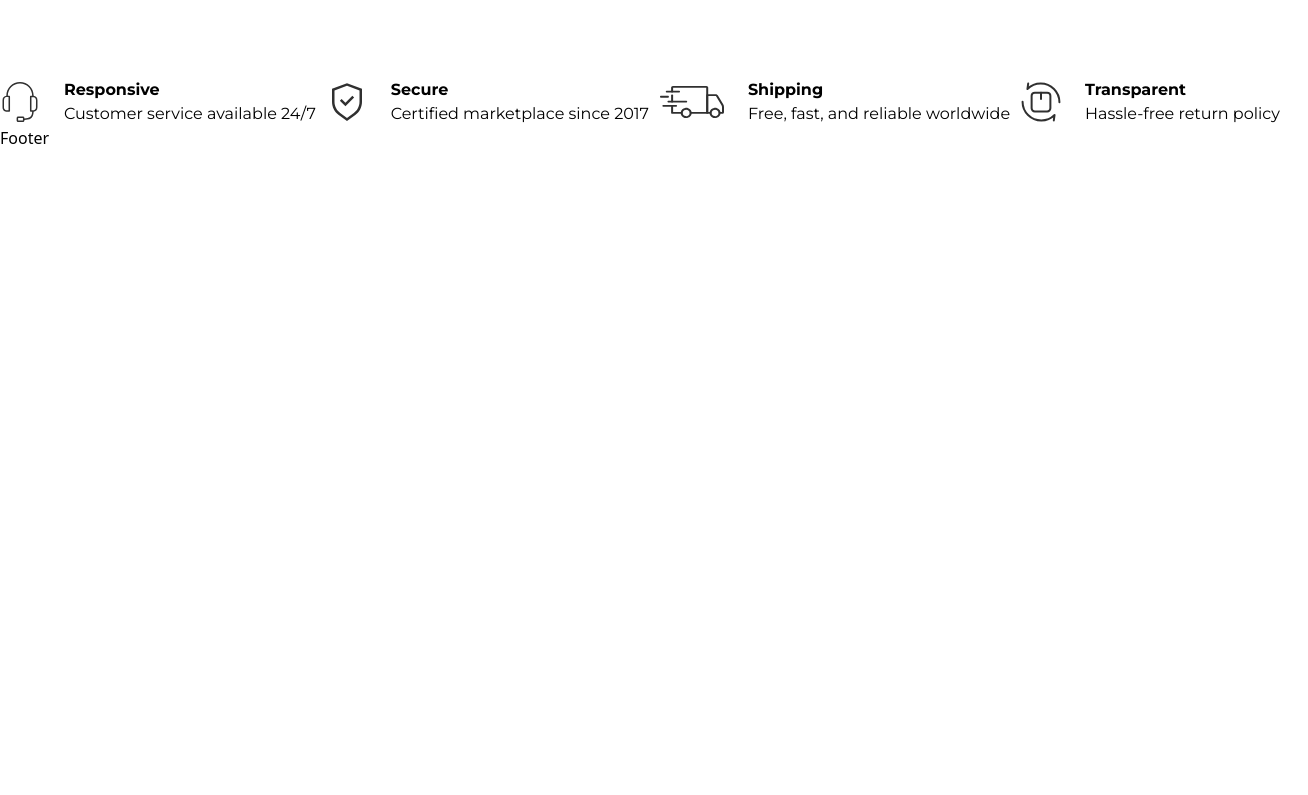
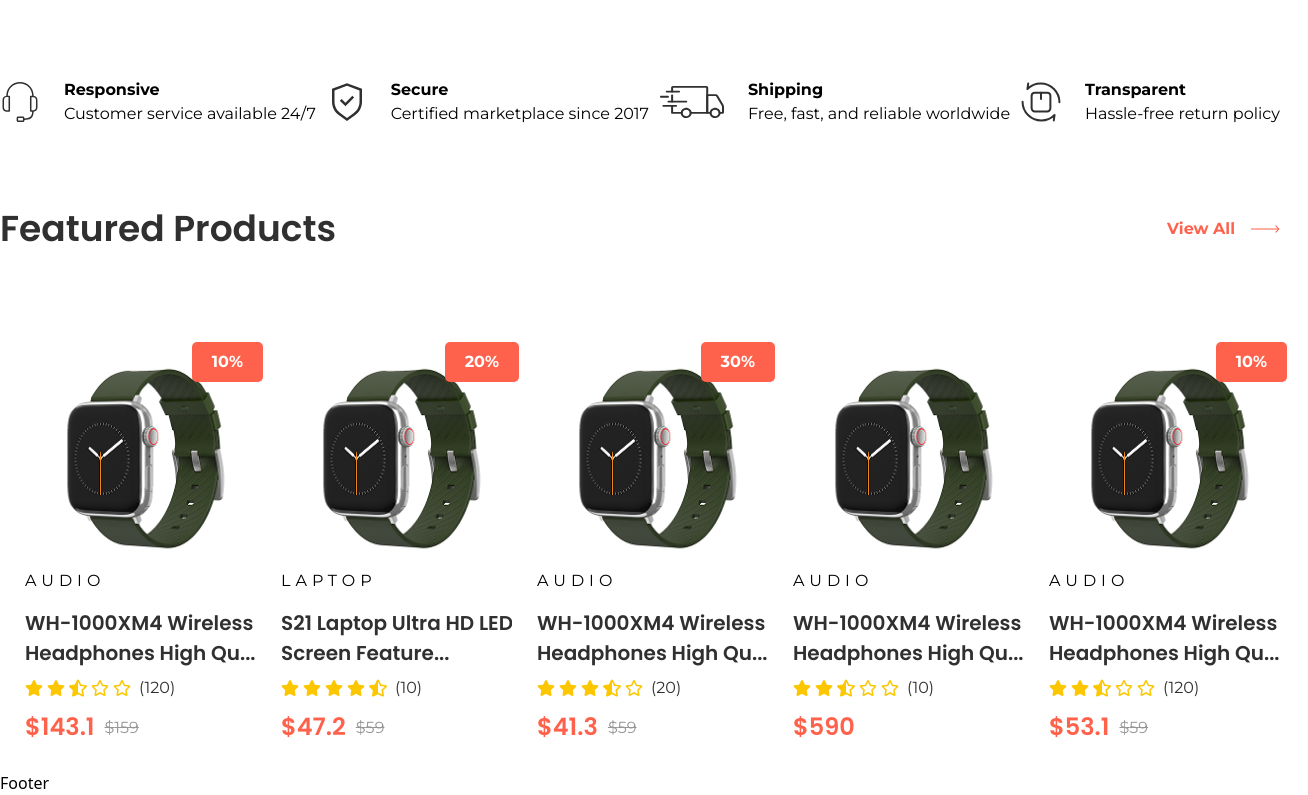
Before and after one commit to Jakaria-Ahmod/e-shop, a React (Vite) app: page / in a window 1280 px wide. Shown: the part 795-1590 px from the top of the page, 1308 px wide, since content can reach past the window. Before the commit the page ends 945 px from the top, so only its background shows below. Built offline with nearby package versions, Linux system fonts and the light colour scheme.

Commit message:
card aded

```diff
--- /dev/null
+++ b/src/globalComponents/ProductsCard/index.jsx
@@ -0,0 +1,78 @@
+import React from 'react';
+import RatingStars from '../../utility/Rating';
+import { getDinscoutPirce } from '../../utility/getDiscountAndPrice';
+import { Tooltip } from 'antd';
+// import prodactImg from '../../assets/img/productImg.png';
+
+const ProductCard = ({
+  prodacutImg,
+  prodactName,
+  prodactPName,
+  ratings,
+  ratingsCount,
+  pPrice,
+  pDiscount,
+}) => {
+  return (
+    <div className="mt-[80px] group transition ease-linear">
+      <div className="p-[24px] border cursor-pointer border-white transition hover:border-[#b9b2b2] rounded-md w-[284px]">
+        <div className="overflow-hidden">
+          <img src={prodacutImg} alt="" />
+        </div>
+        <div className="relative">
+          {pDiscount && (
+            <div className=" bg-primary rounded-[5px] flex items-center justify-center absolute -top-[226px] -right-1">
+              <span className="text-white font-montserrat text-base font-bold leading-[24px] py-[8px] px-[20px]">
+                {pDiscount}%
+              </span>
+            </div>
+          )}
+        </div>
+
+        <span className="font-montserrat text-base font-normal leading-[20px] tracking-[5px] uppercase group-hover:text-primary">
+          {prodactName}
+        </span>
+
+        {prodactPName.length > 20 ? (
+          <Tooltip title={prodactPName}>
+            <div>
+              <h3 className="text-colorFour font-poppins text-xl font-semibold leading-[30px] mt-[16px] mb-[8px] group-hover:text-primary cursor-pointer">
+                {prodactPName.slice(0, 38)}...
+              </h3>
+            </div>
+          </Tooltip>
+        ) : (
+          <div>
+            <h3 className="text-colorFour font-poppins text-xl font-semibold leading-[30px] mt-[16px] mb-[8px] group-hover:text-primary">
+              {prodactPName}
+            </h3>
+          </div>
+        )}
+
+        {/* Ratings added here */}
+        <div className="flex items-center gap-2 mb-2">
+          <RatingStars rating={ratings} />
+          <span className="text-base font-montserrat font-normal leading-[24px] text-colorFour">
+            ({ratingsCount})
+          </span>
+        </div>
+        <div>
+          <div className="flex gap-x-[10px] items-center">
+            <h3 className="text-primary font-poppins text-[24px] font-semibold leading-[38px]">
+              ${getDinscoutPirce(pPrice, pDiscount)}
+            </h3>
+            <div>
+              {pDiscount && (
+                <span className="text-colorFour font-montserrat font-normal leading-[24px] text-base line-through opacity-[0.5]">
+                  ${pPrice}
+                </span>
+              )}
+            </div>
+          </div>
+        </div>
+      </div>
+    </div>
+  );
+};
+
+export default ProductCard;
--- /dev/null
+++ b/src/pages/home/components/Featured/featuredApi.js
@@ -0,0 +1,54 @@
+import proccuctImg from '../../../../assets/img/productImg.png';
+export const featuredProductApi = [
+  {
+    id: 1,
+    img: proccuctImg,
+    name: 'AUDIO',
+    pName: 'WH-1000XM4 Wireless Headphones High Qu...',
+    ratings: 2.5,
+    ratingsCount: 120,
+    pPrice: 159.0,
+    pDiscount: 10,
+  },
+  {
+    id: 2,
+    img: proccuctImg,
+    name: 'LAPTOP',
+    pName:
+      'S21 Laptop Ultra HD LED Screen Feature 2023 ... S21 Laptop Ultra HD LED Screen Feature 2023 ...S21 Laptop Ultra HD LED Screen Feature 2023 ...S21 Laptop Ultra HD LED Screen Feature 2023 ...S21 Laptop Ultra HD LED Screen Feature 2023 ...S21 Laptop Ultra HD LED Screen Feature 2023 ...S21 Laptop Ultra HD LED Screen Feature 2023 ...S21 Laptop Ultra HD LED Screen Feature 2023 ...S21 Laptop Ultra HD LED Screen Feature 2023 ...S21 Laptop Ultra HD LED Screen Feature 2023 ...S21 Laptop Ultra HD LED Screen Feature 2023 ...',
+    ratings: 4.5,
+    ratingsCount: 10,
+    pPrice: 59.0,
+    pDiscount: 20,
+  },
+  {
+    id: 3,
+    img: proccuctImg,
+    name: 'AUDIO',
+    pName: 'WH-1000XM4 Wireless Headphones High Qu...',
+    ratings: 3.5,
+    ratingsCount: 20,
+    pPrice: 59.0,
+    pDiscount: 30,
+  },
+  {
+    id: 4,
+    img: proccuctImg,
+    name: 'AUDIO',
+    pName: 'WH-1000XM4 Wireless Headphones High Qu...',
+    ratings: 2.5,
+    ratingsCount: 10,
+    pPrice: 590.0,
+    // pDiscount: 10,
+  },
+  {
+    id: 1,
+    img: proccuctImg,
+    name: 'AUDIO',
+    pName: 'WH-1000XM4 Wireless Headphones High Qu...',
+    ratings: 2.5,
+    ratingsCount: 120,
+    pPrice: 59.0,
+    pDiscount: 10,
+  },
+];
--- /dev/null
+++ b/src/pages/home/components/Featured/index.jsx
@@ -0,0 +1,54 @@
+import { IoIosArrowRoundForward } from 'react-icons/io';
+import { Link } from 'react-router';
+import ProductCard from '../../../../globalComponents/ProductsCard';
+import { featuredProductApi } from './featuredApi';
+const Featured = () => {
+  return (
+    <div className="mt-[80px]">
+      <div className="flex items-center justify-between">
+        <div>
+          <h3 className="text-colorFour font-poppins text-[36px] font-semibold leading-[46px]">
+            Featured Products
+          </h3>
+        </div>
+        <div>
+          <Link className="flex items-center gap-x-[16px]" to="/product">
+            <p className="font-montserrat text-base font-bold leading-[24px] text-primary hover:pr-2">
+              View All
+            </p>
+            <p>
+              <svg
+                xmlns="http://www.w3.org/2000/svg"
+                width="29"
+                height="8"
+                viewBox="0 0 29 8"
+                fill="none"
+              >
+                <path
+                  d="M28.3536 4.35355C28.5488 4.15829 28.5488 3.84171 28.3536 3.64645L25.1716 0.464466C24.9763 0.269204 24.6597 0.269204 24.4645 0.464466C24.2692 0.659728 24.2692 0.976311 24.4645 1.17157L27.2929 4L24.4645 6.82843C24.2692 7.02369 24.2692 7.34027 24.4645 7.53553C24.6597 7.7308 24.9763 7.7308 25.1716 7.53553L28.3536 4.35355ZM0 4V4.5H28V4V3.5H0V4Z"
+                  fill="#FF624C"
+                />
+              </svg>
+            </p>
+          </Link>
+        </div>
+      </div>
+      <div className="grid grid-cols-5">
+        {featuredProductApi?.map(prodacut => (
+          <ProductCard
+            key={prodacut?.id}
+            prodacutImg={prodacut?.img}
+            prodactName={prodacut?.name}
+            prodactPName={prodacut?.pName}
+            ratings={prodacut?.ratings}
+            ratingsCount={prodacut?.ratingsCount}
+            pPrice={prodacut?.pPrice}
+            pDiscount={prodacut?.pDiscount}
+          ></ProductCard>
+        ))}
+      </div>
+    </div>
+  );
+};
+
+export default Featured;
--- a/src/pages/home/index.jsx
+++ b/src/pages/home/index.jsx
@@ -1,4 +1,5 @@
 import Banner from './components/Banner';
+import Featured from './components/Featured';
 import SoupportSection from './components/souportSction';
 
 const HomePage = () => {
@@ -7,6 +8,7 @@
       <div className="container">
         <Banner></Banner>
         <SoupportSection></SoupportSection>
+        <Featured></Featured>
       </div>
     </div>
   );
--- /dev/null
+++ b/src/utility/Rating.jsx
@@ -0,0 +1,22 @@
+import React from 'react';
+import { FaStar, FaStarHalfAlt, FaRegStar } from 'react-icons/fa';
+
+const RatingStars = ({ rating }) => {
+  const fullStars = Math.floor(rating);
+  const hasHalfStar = rating - fullStars >= 0.5;
+  const emptyStars = 5 - fullStars - (hasHalfStar ? 1 : 0);
+
+  return (
+    <div className="flex items-center space-x-1 text-yellow-400 text-lg">
+      {[...Array(fullStars)].map((_, i) => (
+        <FaStar key={`full-${i}`} />
+      ))}
+      {hasHalfStar && <FaStarHalfAlt />}
+      {[...Array(emptyStars)].map((_, i) => (
+        <FaRegStar key={`empty-${i}`} />
+      ))}
+    </div>
+  );
+};
+
+export default RatingStars;
--- /dev/null
+++ b/src/utility/getDiscountAndPrice.js
@@ -0,0 +1,4 @@
+export const getDinscoutPirce = (price, discount) => {
+  if (!discount || discount <= 0) return price;
+  return price - (price * discount) / 100;
+};
```
Also changed, not shown: src/assets/img/productImg.png (added).
